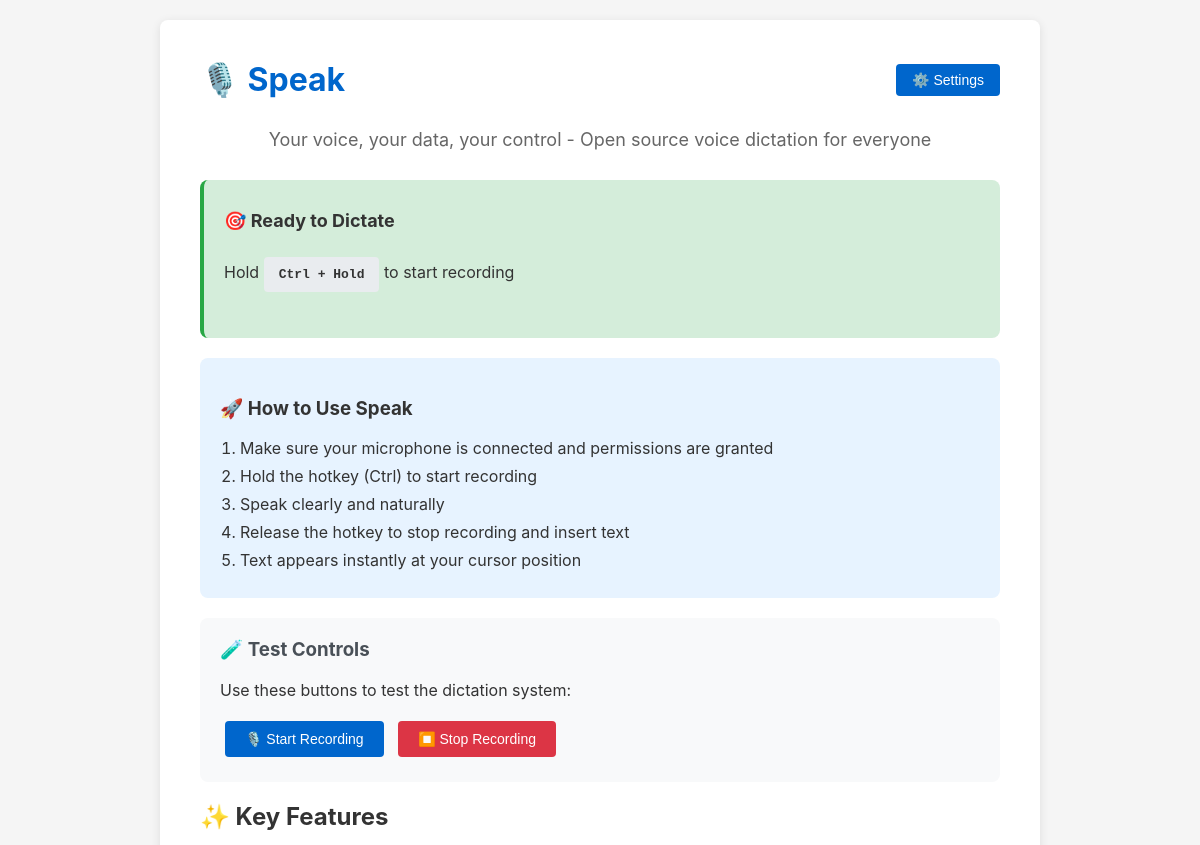
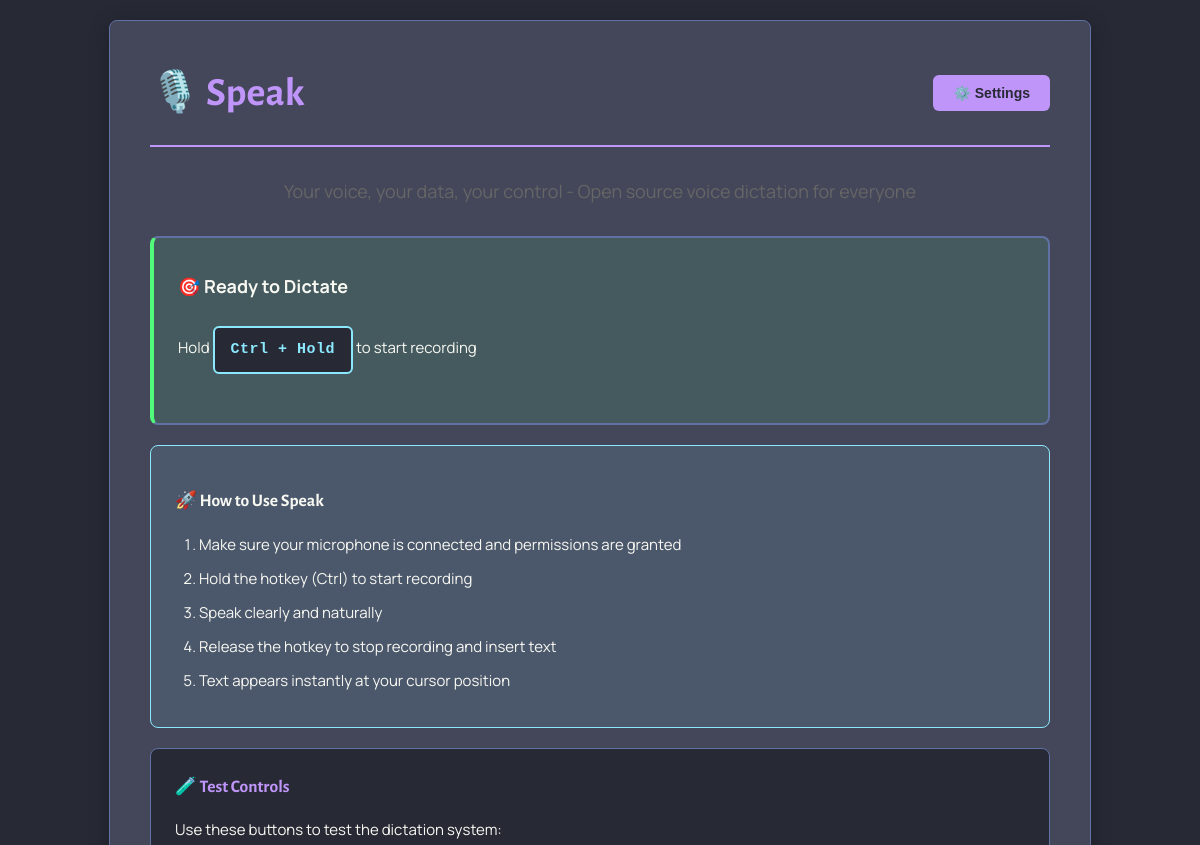
Before and after one commit to namastexlabs/speak, an Electron app: page src/renderer/index.html in a window 1200 px wide. Shown: the top 845 px of the page. Drawn offline with nearby package versions, Linux system fonts and the light colour scheme; no server answers; a web font is replaced by a local one.

Commit message:
Apply Forge branding to Speak UI
Updated Speak's visual identity to match automagik-forge branding:

Visual Assets:
- Copied logo files (dark.svg, light.svg, favicon.png) from Forge
- Added V logo icon for consistent brand identity

Typography:
- Chivo Mono for code/monospace elements
- Alegreya Sans for headers (primary font)
- Manrope for body text (secondary font)
- Loaded from Google Fonts with same weights as Forge

Color Scheme:
- Applied Dracula theme matching Forge's design
- Purple (#BD93F9) as primary accent
- Cyan (#8BE9FD) for highlights
- Green (#50FA7B) for success states
- Red (#FF5555) for errors
- Yellow (#F1FA8C) for warnings
- Dark background (#282A36) with light text (#F8F8F2)

UI Updates:
- Updated all buttons with Dracula colors and hover effects
- Applied consistent border-radius and shadows
- Added smooth transitions and glow effects on hover
- Updated status cards with themed backgrounds
- Styled features grid with hover states
- Updated footer and links with theme colors

This creates a cohesive visual experience across the Speak ecosystem.

```diff
--- a/src/renderer/index.html
+++ b/src/renderer/index.html
@@ -4,63 +4,104 @@
     <meta charset="UTF-8">
     <meta name="viewport" content="width=device-width, initial-scale=1.0">
     <title>Speak - Open Source Voice Dictation</title>
+    <link rel="preconnect" href="https://fonts.googleapis.com">
+    <link rel="preconnect" href="https://fonts.gstatic.com" crossorigin>
+    <link href="https://fonts.googleapis.com/css2?family=Chivo+Mono:ital,wght@0,100..900;1,100..900&family=Alegreya+Sans:wght@400;500;700;800&family=Manrope:wght@400;500;600;700&family=Noto+Emoji:wght@300..700&display=swap" rel="stylesheet">
     <style>
+        :root {
+            --font-primary: 'Alegreya Sans', sans-serif;
+            --font-secondary: 'Manrope', sans-serif;
+            --font-mono: 'Chivo Mono', 'Fira Code', monospace;
+
+            /* Dracula theme colors */
+            --color-bg: hsl(231, 15%, 18%);  /* #282A36 */
+            --color-fg: hsl(60, 30%, 96%);   /* #F8F8F2 */
+            --color-selection: hsl(232, 14%, 31%);  /* #44475A */
+            --color-comment: hsl(225, 27%, 51%);    /* #6272A4 */
+            --color-purple: hsl(265, 89%, 78%);     /* #BD93F9 */
+            --color-pink: hsl(326, 100%, 74%);      /* #FF79C6 */
+            --color-cyan: hsl(191, 97%, 77%);       /* #8BE9FD */
+            --color-green: hsl(135, 94%, 65%);      /* #50FA7B */
+            --color-yellow: hsl(65, 92%, 76%);      /* #F1FA8C */
+            --color-orange: hsl(31, 100%, 71%);     /* #FFB86C */
+            --color-red: hsl(0, 100%, 67%);         /* #FF5555 */
+        }
+
         body {
-            font-family: -apple-system, BlinkMacSystemFont, 'Segoe UI', Roboto, sans-serif;
+            font-family: var(--font-secondary);
             margin: 0;
             padding: 20px;
-            background: #f5f5f5;
-            color: #333;
+            background: var(--color-bg);
+            color: var(--color-fg);
+            font-size: 15px;
+            line-height: 1.6;
+        }
+
+        h1, h2, h3, h4, h5, h6 {
+            font-family: var(--font-primary);
+            font-weight: 700;
+        }
+
+        code, pre, .font-mono, .hotkey-display {
+            font-family: var(--font-mono);
         }
         .container {
-            max-width: 800px;
+            max-width: 900px;
             margin: 0 auto;
-            background: white;
+            background: var(--color-selection);
             padding: 40px;
             border-radius: 8px;
-            box-shadow: 0 2px 10px rgba(0,0,0,0.1);
+            border: 1px solid var(--color-comment);
+            box-shadow: 0 4px 20px rgba(0,0,0,0.3);
         }
         .header {
             display: flex;
             justify-content: space-between;
             align-items: center;
             margin-bottom: 30px;
+            border-bottom: 2px solid var(--color-purple);
+            padding-bottom: 20px;
         }
         h1 {
-            color: #0066CC;
+            color: var(--color-purple);
             margin: 0;
+            font-size: 2.5rem;
         }
         .settings-btn {
-            background: #0066CC;
-            color: white;
+            background: var(--color-purple);
+            color: var(--color-bg);
             border: none;
-            padding: 8px 16px;
-            border-radius: 4px;
+            padding: 10px 20px;
+            border-radius: 6px;
             cursor: pointer;
             font-size: 14px;
+            font-weight: 600;
+            transition: all 0.2s;
         }
         .settings-btn:hover {
-            background: #0052a3;
+            background: var(--color-pink);
+            box-shadow: 0 0 15px hsla(265, 89%, 78%, 0.5);
         }
         .status-card {
-            background: #f8f9fa;
-            padding: 20px;
+            background: var(--color-bg);
+            padding: 24px;
             border-radius: 8px;
             margin: 20px 0;
-            border-left: 4px solid #0066CC;
+            border: 2px solid var(--color-comment);
+            border-left: 4px solid var(--color-purple);
         }
         .status-ready {
-            border-left-color: #28a745;
-            background: #d4edda;
+            border-left-color: var(--color-green);
+            background: hsla(135, 94%, 65%, 0.1);
         }
         .status-recording {
-            border-left-color: #dc3545;
-            background: #f8d7da;
+            border-left-color: var(--color-red);
+            background: hsla(0, 100%, 67%, 0.1);
             animation: pulse 1s infinite;
         }
         .status-error {
-            border-left-color: #ffc107;
-            background: #fff3cd;
+            border-left-color: var(--color-yellow);
+            background: hsla(65, 92%, 76%, 0.1);
         }
         @keyframes pulse {
             0% { opacity: 1; }
@@ -68,13 +109,15 @@
             100% { opacity: 1; }
         }
         .hotkey-display {
-            background: #e9ecef;
-            padding: 10px 15px;
-            border-radius: 4px;
-            font-family: monospace;
-            font-weight: bold;
+            background: var(--color-bg);
+            border: 2px solid var(--color-cyan);
+            color: var(--color-cyan);
+            padding: 10px 16px;
+            border-radius: 6px;
+            font-weight: 600;
             display: inline-block;
             margin: 10px 0;
+            letter-spacing: 0.5px;
         }
         .recording-indicator {
             display: none;
@@ -96,66 +139,80 @@
             margin: 30px 0;
         }
         .feature {
-            padding: 20px;
-            border: 1px solid #ddd;
-            border-radius: 4px;
+            padding: 24px;
+            border: 1px solid var(--color-comment);
+            border-radius: 8px;
             text-align: center;
+            background: var(--color-bg);
+            transition: all 0.2s;
+        }
+        .feature:hover {
+            border-color: var(--color-purple);
+            box-shadow: 0 4px 12px hsla(265, 89%, 78%, 0.2);
         }
         .feature h3 {
-            color: #0066CC;
-            margin-top: 0;
+            color: var(--color-purple);
+            margin-top: 10px;
         }
         .feature-icon {
             font-size: 32px;
             margin-bottom: 10px;
         }
         .instructions {
-            background: #e7f3ff;
-            padding: 20px;
+            background: hsla(191, 97%, 77%, 0.1);
+            padding: 24px;
             border-radius: 8px;
             margin: 20px 0;
+            border: 1px solid var(--color-cyan);
         }
         .instructions ol {
             margin: 0;
-            padding-left: 20px;
+            padding-left: 24px;
         }
         .instructions li {
-            margin-bottom: 8px;
+            margin-bottom: 10px;
         }
         .test-controls {
-            background: #f8f9fa;
-            padding: 20px;
+            background: var(--color-bg);
+            padding: 24px;
             border-radius: 8px;
             margin: 20px 0;
+            border: 1px solid var(--color-comment);
         }
         .test-controls h3 {
             margin-top: 0;
-            color: #495057;
+            color: var(--color-purple);
         }
         .btn {
-            background: #0066CC;
-            color: white;
+            background: var(--color-green);
+            color: var(--color-bg);
             border: none;
-            padding: 10px 20px;
-            border-radius: 4px;
+            padding: 12px 24px;
+            border-radius: 6px;
             cursor: pointer;
             font-size: 14px;
+            font-weight: 600;
             margin: 5px;
+            transition: all 0.2s;
         }
         .btn:hover {
-            background: #0052a3;
+            background: hsl(135, 94%, 60%);
+            box-shadow: 0 0 15px hsla(135, 94%, 65%, 0.5);
         }
         .btn-secondary {
-            background: #6c757d;
+            background: var(--color-comment);
+            color: var(--color-fg);
         }
         .btn-secondary:hover {
-            background: #545b62;
+            background: hsl(225, 27%, 56%);
         }
         .btn-danger {
-            background: #dc3545;
+            background: var(--color-red);
+            color: var(--color-bg);
         }
         .btn-danger:hover {
-            background: #c82333;
+            background: hsl(0, 100%, 62%);
+            box-shadow: 0 0 15px hsla(0, 100%, 67%, 0.5);
         }
         .status-text {
             font-size: 18px;
@@ -163,26 +220,29 @@
             margin: 10px 0;
         }
         .last-transcription {
-            background: #f8f9fa;
-            padding: 15px;
-            border-radius: 4px;
+            background: var(--color-bg);
+            padding: 20px;
+            border-radius: 6px;
             margin: 10px 0;
             font-style: italic;
-            border-left: 3px solid #0066CC;
+            border-left: 3px solid var(--color-yellow);
+            border: 1px solid var(--color-comment);
         }
         .footer {
             text-align: center;
             margin-top: 40px;
             padding-top: 20px;
-            border-top: 1px solid #ddd;
-            color: #666;
+            border-top: 2px solid var(--color-comment);
+            color: var(--color-comment);
             font-size: 14px;
         }
         .footer a {
-            color: #0066CC;
+            color: var(--color-cyan);
             text-decoration: none;
+            transition: color 0.2s;
         }
         .footer a:hover {
+            color: var(--color-purple);
             text-decoration: underline;
         }
     </style>
```
Also changed, not shown: assets/logo/dark.svg (added), assets/logo/favicon.png (added), assets/logo/light.svg (added).
